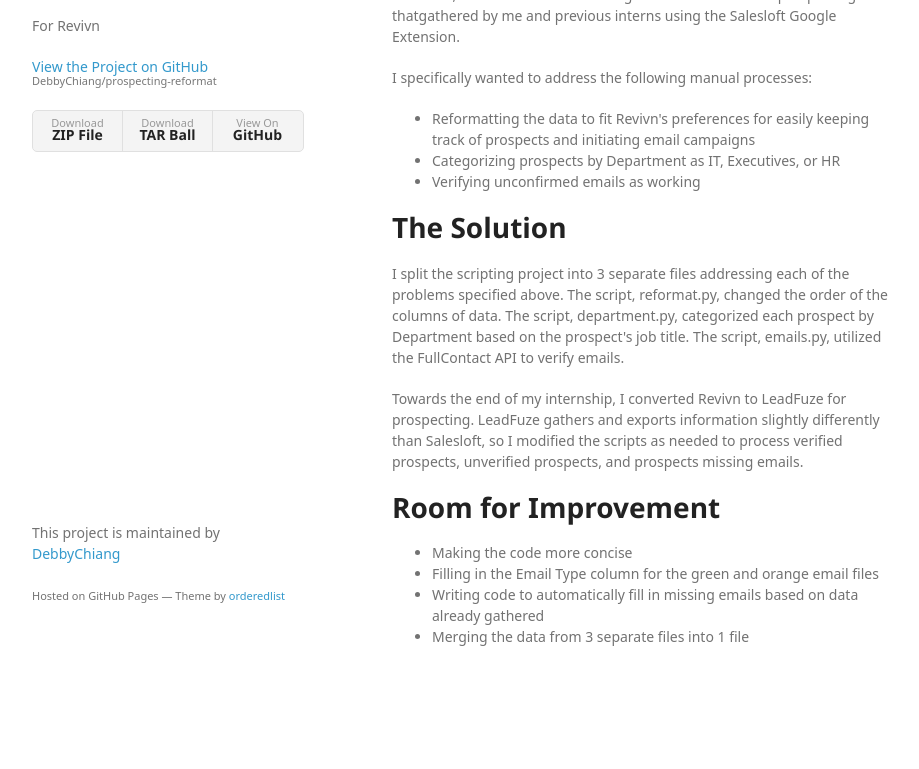
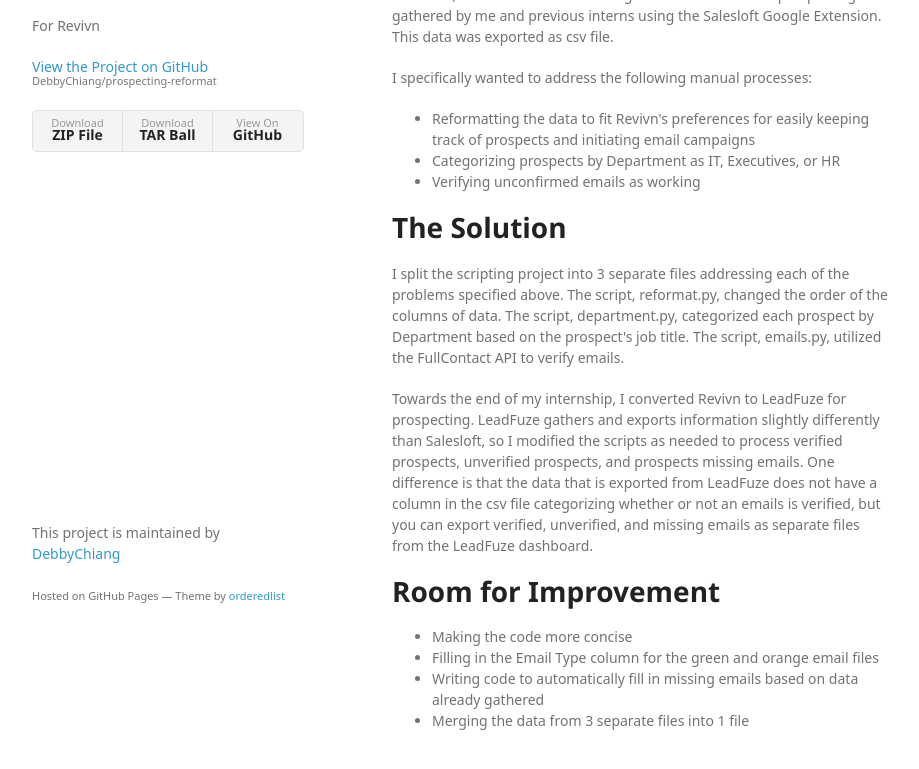
Before and after one commit to DebbyChiang/prospecting-reformat, a plain HTML site: page index.html in a window 1280 px wide. Shown: the part 125-894 px from the top of the page, without its empty margins (178-1097 px from the left). Before the commit the page ends 842 px from the top, so only its background shows below. Drawn offline with Linux system fonts and the light colour scheme; a web font is replaced by a local one.

```diff
--- a/index.html
+++ b/index.html
@@ -31,7 +31,7 @@
         <h1>
 <a id="the-problem" class="anchor" href="#the-problem" aria-hidden="true"><span aria-hidden="true" class="octicon octicon-link"></span></a>The Problem</h1>
 
-<p>At Revivn, I was tasked with cleaning thousands of rows of prospecting data thatgathered by me and previous interns using the Salesloft Google Extension.</p>
+<p>At Revivn, I was tasked with cleaning thousands of rows of prospecting data gathered by me and previous interns using the Salesloft Google Extension. This data was exported as csv file.</p>
 
 <p>I specifically wanted to address the following manual processes:</p>
 
@@ -46,7 +46,7 @@
 
 <p>I split the scripting project into 3 separate files addressing each of the problems specified above. The script, reformat.py, changed the order of the columns of data. The script, department.py, categorized each prospect by Department based on the prospect's job title. The script, emails.py, utilized the FullContact API to verify emails.</p>
 
-<p>Towards the end of my internship, I converted Revivn to LeadFuze for prospecting. LeadFuze gathers and exports information slightly differently than Salesloft, so I modified the scripts as needed to process verified prospects, unverified prospects, and prospects missing emails.</p>
+<p>Towards the end of my internship, I converted Revivn to LeadFuze for prospecting. LeadFuze gathers and exports information slightly differently than Salesloft, so I modified the scripts as needed to process verified prospects, unverified prospects, and prospects missing emails. One difference is that the data that is exported from LeadFuze does not have a column in the csv file categorizing whether or not an emails is verified, but you can export verified, unverified, and missing emails as separate files from the LeadFuze dashboard.</p>
 
 <h1>
 <a id="room-for-improvement" class="anchor" href="#room-for-improvement" aria-hidden="true"><span aria-hidden="true" class="octicon octicon-link"></span></a>Room for Improvement</h1>
```
Also changed, not shown: params.json (+1 -1 lines).
